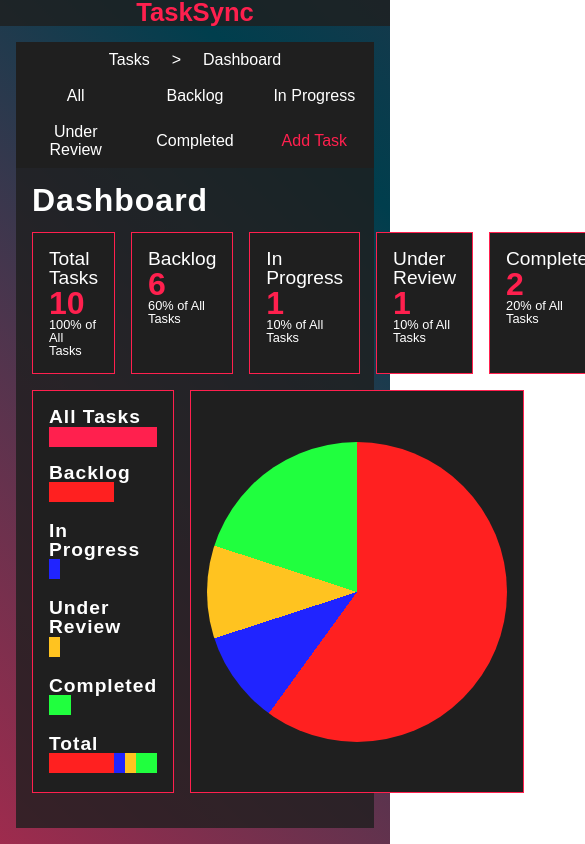
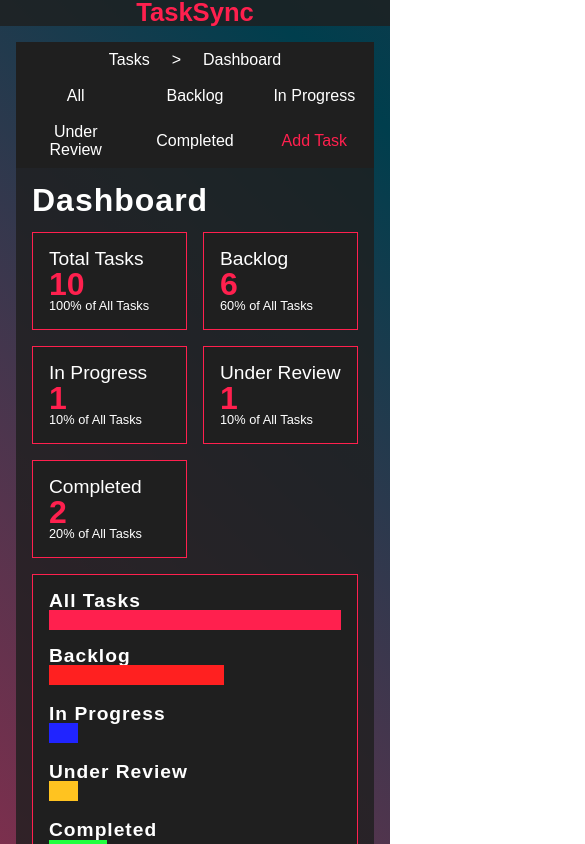
Before and after one commit to williamalowe/TaskSync, a React (Vite) app: page /workspace in a window 390 px wide. Both pictures are taken after a click on the button "Dashboard". Shown: the top 844 px of the page, 585 px wide, since content can reach past the window. Built offline with nearby package versions, Linux system fonts and the light colour scheme; a web font is replaced by a local one.

Commit message:
fix: resolve dashboard-component mobile responsivenss

```diff
--- a/src/components/Dashboard/Dashboard.module.css
+++ b/src/components/Dashboard/Dashboard.module.css
@@ -96,3 +96,15 @@
   /* background-image: conic-gradient(orange 64%, blue 64%, blue 81%, black 81%); */
   border-radius: 50%
 }
+
+/* Mobile View */
+@media only screen and (max-width: 600px) {
+  .upper {
+    display: grid;
+    grid-template-columns: 1fr 1fr;
+  }
+  .lower {
+    flex-direction: column;
+  }
+
+}
```
